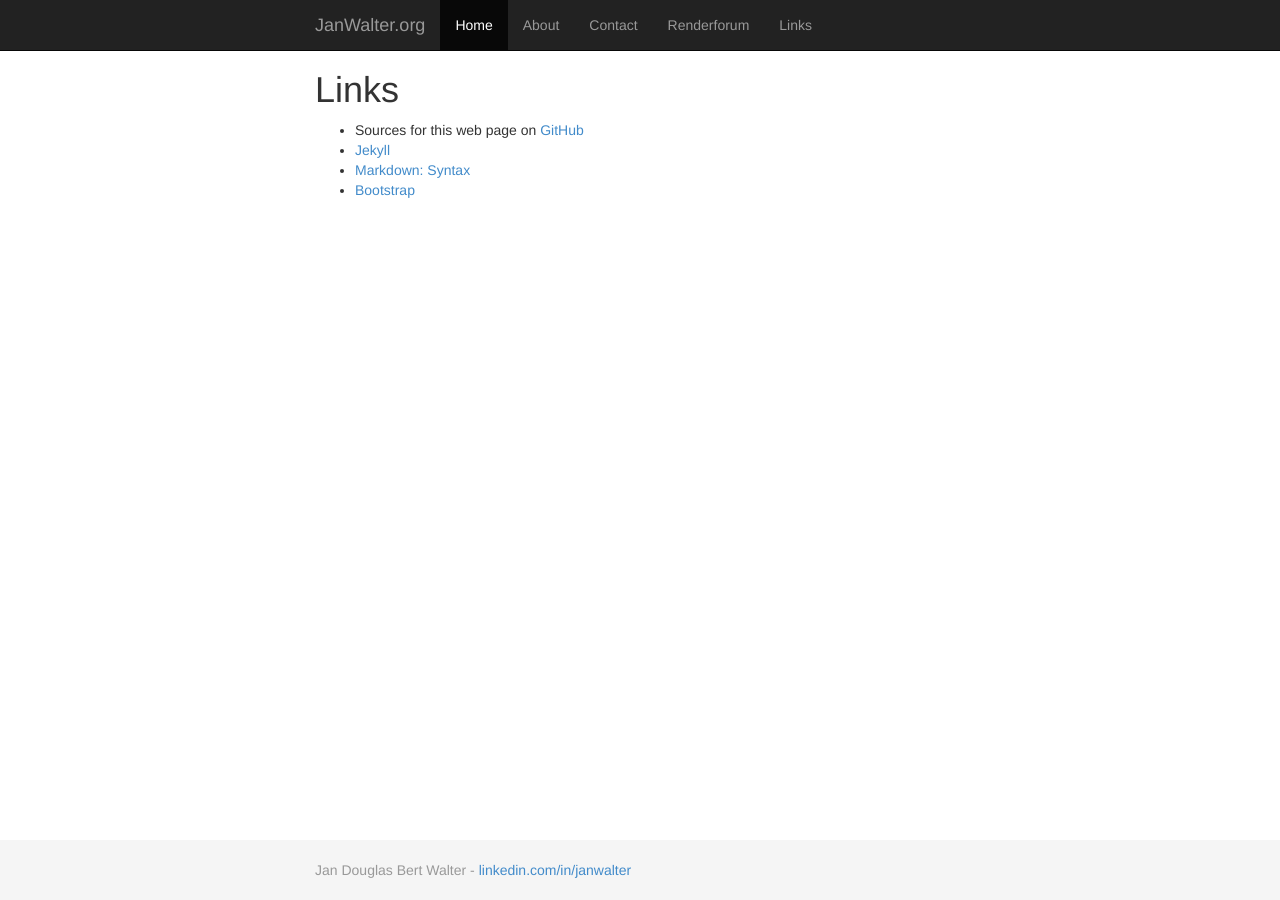
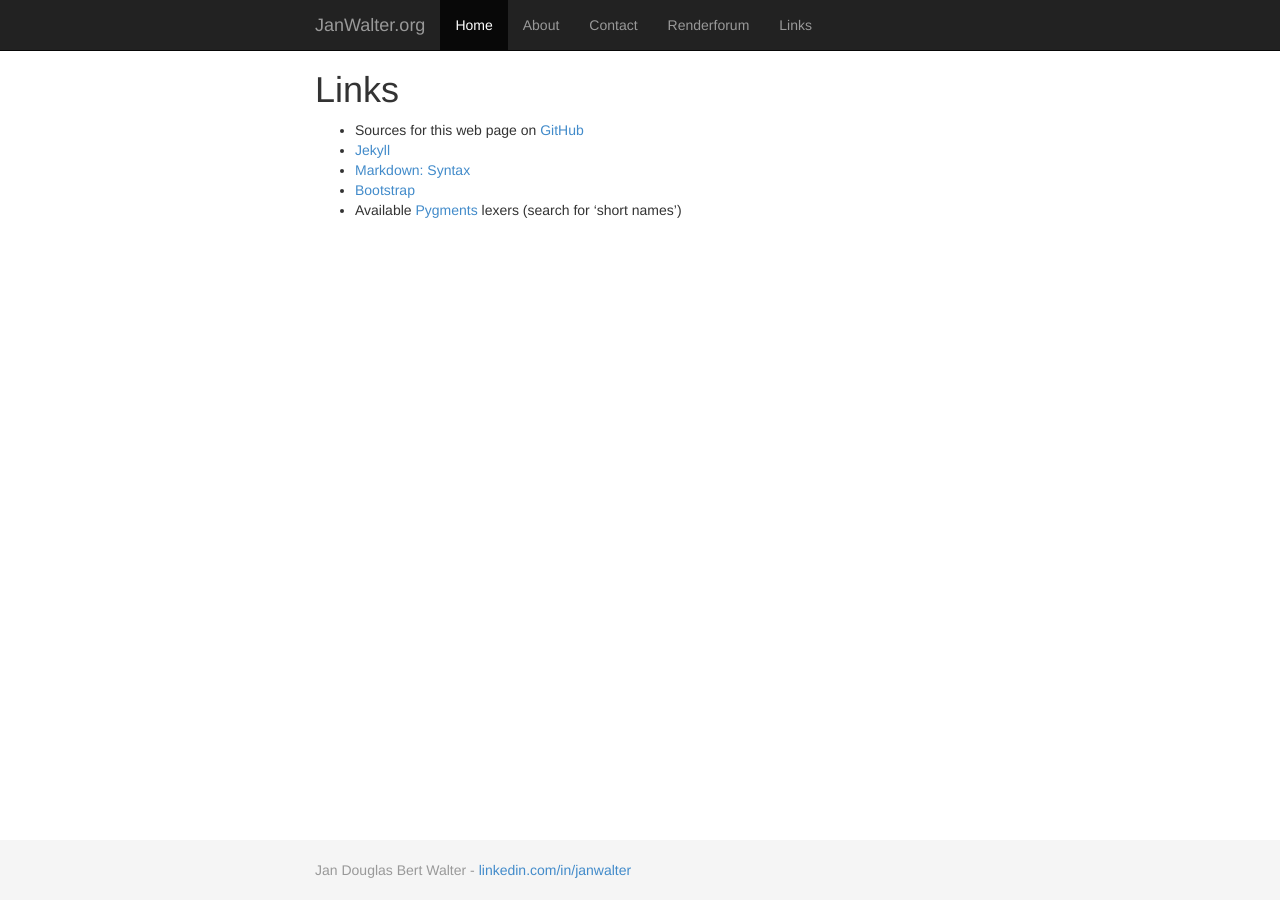
Before and after one commit to wahn/jan_walter_org, a Jekyll site: the page built from links/index.md, in a window 1280 px wide. Built offline with Jekyll 4.4.1, drawn with Linux system fonts in a browser that asks for light colours; nearby versions of some CDN libraries; library files that are not in the unit come from our copies; Markdown is read by kramdown in place of the engine named in the settings.

Commit message:
Add link for available Pygments lexers.

```diff
--- a/links/index.md
+++ b/links/index.md
@@ -10,3 +10,5 @@ Links
 * [Jekyll](http://jekyllrb.com)
 * [Markdown: Syntax](http://daringfireball.net/projects/markdown/syntax)
 * [Bootstrap](http://getbootstrap.com)
+* Available [Pygments](http://pygments.org/docs/lexers) lexers (search
+  for 'short names')
```
